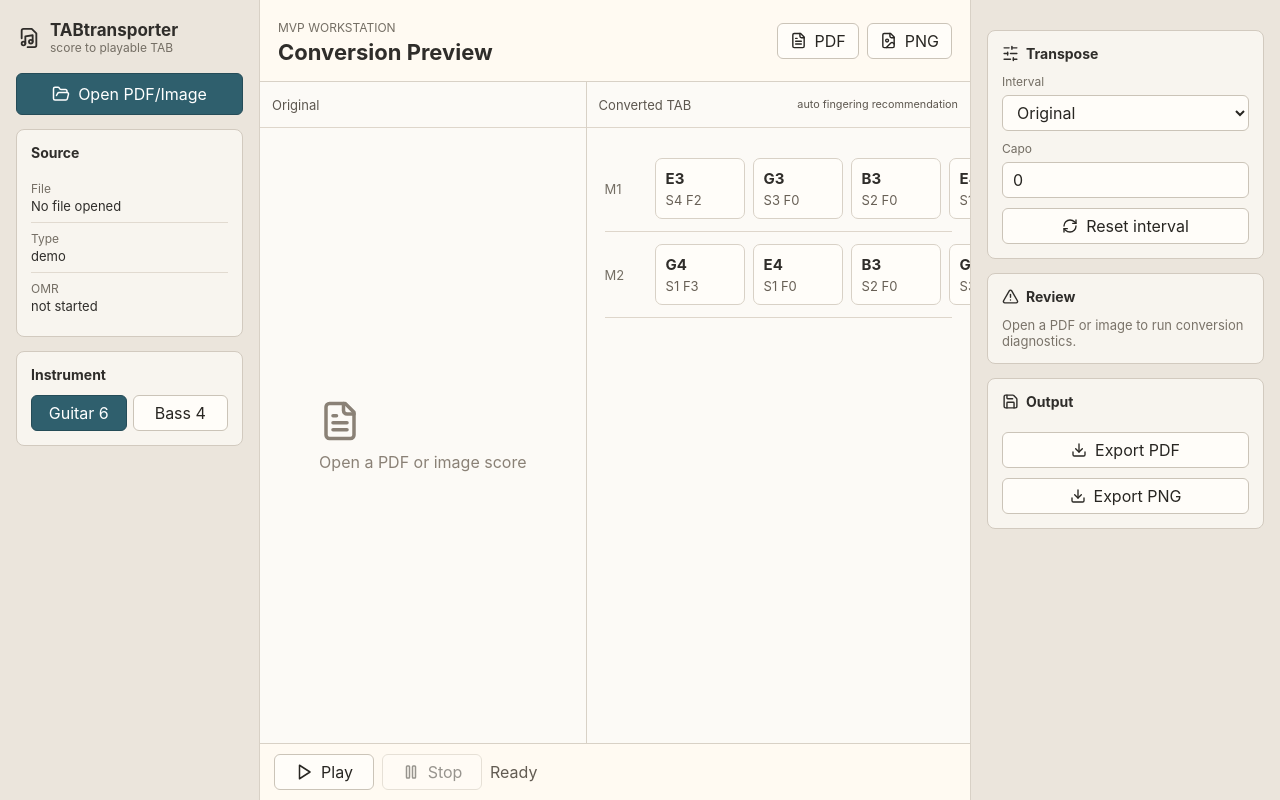
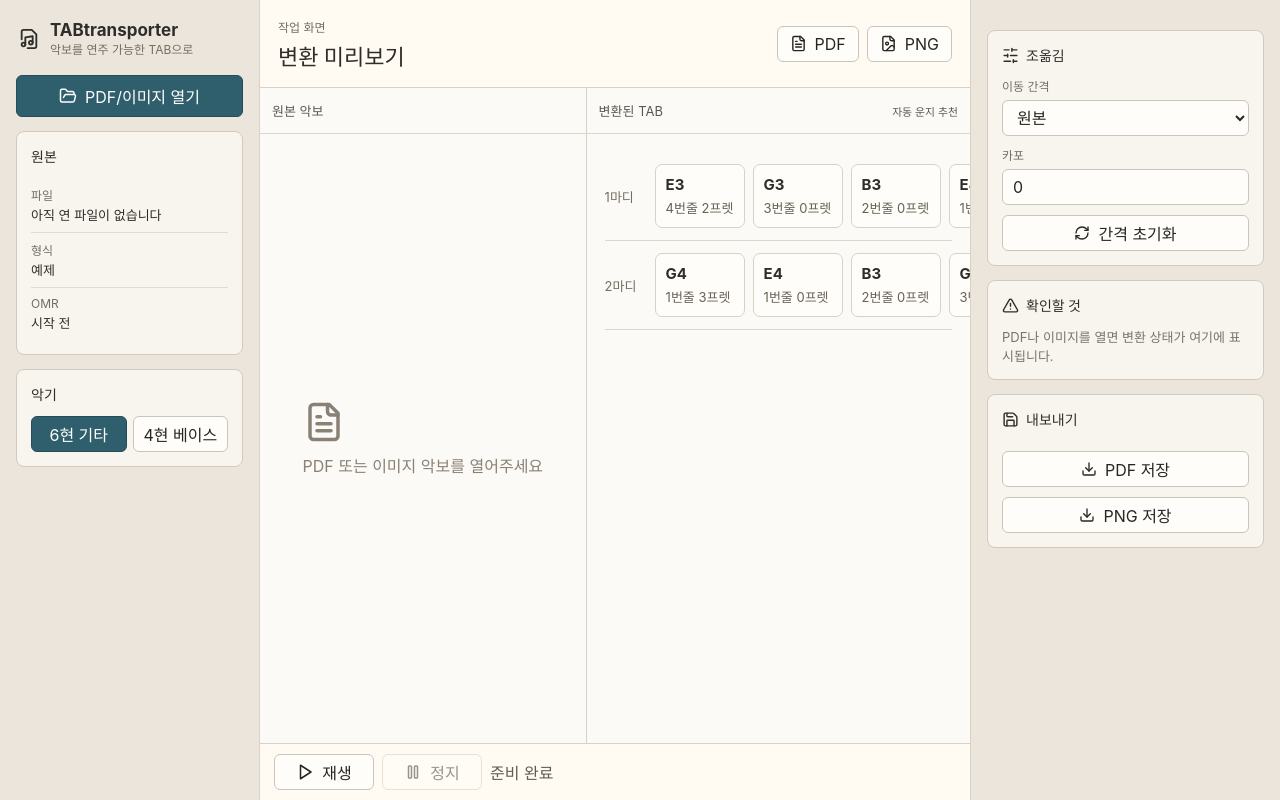
Before and after one commit to Se0Pr0/TABtransporter, a React (Vite) app: page / in a window 1280 px wide. Built offline with nearby package versions, Linux system fonts and the light colour scheme.

Commit message:
Localize app UI and add Korean README

```diff
--- a/package.json
+++ b/package.json
@@ -1,7 +1,7 @@
 {
   "name": "tabtransporter",
   "version": "0.1.0",
-  "description": "Desktop tool for PDF/image score transposition and guitar/bass TAB fingering remap.",
+  "description": "PDF/이미지 악보를 조옮김하고 기타/베이스 TAB 운지를 다시 잡는 데스크톱 앱.",
   "private": true,
   "type": "module",
   "main": "out/main/index.js",
--- a/src/renderer/index.html
+++ b/src/renderer/index.html
@@ -1,9 +1,9 @@
 <!doctype html>
-<html lang="en">
+<html lang="ko">
   <head>
     <meta charset="UTF-8" />
     <meta name="viewport" content="width=device-width, initial-scale=1.0" />
-    <title>TABtransporter</title>
+    <title>TABtransporter - 악보 조옮김 도구</title>
   </head>
   <body>
     <div id="root"></div>
--- a/src/renderer/src/App.tsx
+++ b/src/renderer/src/App.tsx
@@ -20,18 +20,29 @@ import type { ConversionResult, FingeringWarning, OpenedScoreFile, ScoreModel }
 import { usePlayback } from "./usePlayback";
 
 const KEY_OPTIONS = [
-  { label: "Original", semitones: 0 },
-  { label: "+1", semitones: 1 },
-  { label: "+2", semitones: 2 },
-  { label: "+3", semitones: 3 },
-  { label: "+4", semitones: 4 },
-  { label: "+5", semitones: 5 },
-  { label: "-1", semitones: -1 },
-  { label: "-2", semitones: -2 },
-  { label: "-3", semitones: -3 },
-  { label: "-4", semitones: -4 },
-  { label: "-5", semitones: -5 }
+  { label: "원본", semitones: 0 },
+  { label: "반음 +1", semitones: 1 },
+  { label: "반음 +2", semitones: 2 },
+  { label: "반음 +3", semitones: 3 },
+  { label: "반음 +4", semitones: 4 },
+  { label: "반음 +5", semitones: 5 },
+  { label: "반음 -1", semitones: -1 },
+  { label: "반음 -2", semitones: -2 },
+  { label: "반음 -3", semitones: -3 },
+  { label: "반음 -4", semitones: -4 },
+  { label: "반음 -5", semitones: -5 }
 ];
+
+const SOURCE_KIND_LABEL = {
+  pdf: "PDF",
+  image: "이미지"
+} as const;
+
+const CONVERSION_STATUS_LABEL = {
+  converted: "변환 완료",
+  needs_converter: "변환기 필요",
+  failed: "변환 실패"
+} as const;
 
 export function App() {
   const [openedFile, setOpenedFile] = useState<OpenedScoreFile | undefined>();
@@ -40,7 +51,7 @@ export function App() {
   const [instrumentId, setInstrumentId] = useState(INSTRUMENT_PRESETS[0].id);
   const [semitones, setSemitones] = useState(0);
   const [capo, setCapo] = useState(0);
-  const [status, setStatus] = useState("Ready");
+  const [status, setStatus] = useState("준비 완료");
   const [warnings, setWarnings] = useState<FingeringWarning[]>([]);
 
   const remapped = useMemo(() => {
@@ -62,7 +73,7 @@ export function App() {
     }
 
     setOpenedFile(file);
-    setStatus(`Opened ${file.name}`);
+    setStatus(`${file.name} 파일을 열었습니다.`);
     setConversion(undefined);
 
     const result = await window.tabTransporter.convertScoreFile(file.path);
@@ -76,7 +87,7 @@ export function App() {
   async function exportView(format: "pdf" | "png") {
     const result = await window.tabTransporter.exportCurrentView({
       format,
-      defaultFileName: `${remapped.title || "tabtransporter"}-transposed.${format}`
+      defaultFileName: `${remapped.title || "tabtransporter"}-조옮김.${format}`
     });
     setStatus(result.message);
   }
@@ -88,35 +99,35 @@ export function App() {
           <FileMusic size={22} />
           <div>
             <strong>TABtransporter</strong>
-            <span>score to playable TAB</span>
+            <span>악보를 연주 가능한 TAB으로</span>
           </div>
         </div>
 
         <button className="primary-action" onClick={openFile}>
           <FolderOpen size={18} />
-          Open PDF/Image
+          PDF/이미지 열기
         </button>
 
         <section className="panel">
-          <h2>Source</h2>
+          <h2>원본</h2>
           <dl className="facts">
             <div>
-              <dt>File</dt>
-              <dd>{openedFile?.name ?? "No file opened"}</dd>
+              <dt>파일</dt>
+              <dd>{openedFile?.name ?? "아직 연 파일이 없습니다"}</dd>
             </div>
             <div>
-              <dt>Type</dt>
-              <dd>{openedFile?.kind ?? "demo"}</dd>
+              <dt>형식</dt>
+              <dd>{openedFile ? SOURCE_KIND_LABEL[openedFile.kind] : "예제"}</dd>
             </div>
             <div>
               <dt>OMR</dt>
-              <dd>{conversion?.status ?? "not started"}</dd>
+              <dd>{conversion ? CONVERSION_STATUS_LABEL[conversion.status] : "시작 전"}</dd>
             </div>
           </dl>
         </section>
 
         <section className="panel">
-          <h2>Instrument</h2>
+          <h2>악기</h2>
           <div className="segmented">
             {INSTRUMENT_PRESETS.map((preset) => (
               <button
@@ -124,7 +135,7 @@ export function App() {
                 className={instrumentId === preset.id ? "selected" : ""}
                 onClick={() => setInstrumentId(preset.id)}
               >
-                {preset.type === "guitar" ? "Guitar 6" : "Bass 4"}
+                {preset.type === "guitar" ? "6현 기타" : "4현 베이스"}
               </button>
             ))}
           </div>
@@ -134,7 +145,7 @@ export function App() {
       <section className="workspace">
         <header className="toolbar">
           <div>
-            <span className="eyebrow">MVP workstation</span>
+            <span className="eyebrow">작업 화면</span>
             <h1>{remapped.title}</h1>
           </div>
           <div className="toolbar-actions">
@@ -152,7 +163,7 @@ export function App() {
         <div className="comparison-grid">
           <section className="document-pane">
             <div className="pane-heading">
-              <span>Original</span>
+              <span>원본 악보</span>
               {openedFile && <small>{openedFile.path}</small>}
             </div>
             {openedFile ? <SourcePreview file={openedFile} /> : <EmptyPreview />}
@@ -160,8 +171,8 @@ export function App() {
 
           <section className="score-pane">
             <div className="pane-heading">
-              <span>Converted TAB</span>
-              <small>auto fingering recommendation</small>
+              <span>변환된 TAB</span>
+              <small>자동 운지 추천</small>
             </div>
             <TabPreview score={remapped} activeNoteId={playback.activeNoteId} />
           </section>
@@ -170,11 +181,11 @@ export function App() {
         <footer className="transport">
           <button className="icon-action" onClick={playback.play} disabled={playback.playing}>
             <Play size={18} />
-            Play
+            재생
           </button>
           <button className="icon-action" onClick={playback.stop} disabled={!playback.playing}>
             <Pause size={18} />
-            Stop
+            정지
           </button>
           <span>{status}</span>
         </footer>
@@ -184,11 +195,11 @@ export function App() {
         <section className="panel">
           <h2>
             <SlidersHorizontal size={17} />
-            Transpose
+            조옮김
           </h2>
 
           <label className="field">
-            <span>Interval</span>
+            <span>이동 간격</span>
             <select value={semitones} onChange={(event) => setSemitones(Number(event.target.value))}>
               {KEY_OPTIONS.map((option) => (
                 <option key={option.label} value={option.semitones}>
@@ -199,20 +210,20 @@ export function App() {
           </label>
 
           <label className="field">
-            <span>Capo</span>
+            <span>카포</span>
             <input min={0} max={12} type="number" value={capo} onChange={(event) => setCapo(Number(event.target.value))} />
           </label>
 
           <button className="secondary-action" onClick={() => setSemitones(0)}>
             <RefreshCw size={16} />
-            Reset interval
+            간격 초기화
           </button>
         </section>
 
         <section className="panel">
           <h2>
             <AlertTriangle size={17} />
-            Review
+            확인할 것
           </h2>
           {conversion?.diagnostics.length ? (
             <ul className="diagnostics">
@@ -221,7 +232,7 @@ export function App() {
               ))}
             </ul>
           ) : (
-            <p className="muted">Open a PDF or image to run conversion diagnostics.</p>
+            <p className="muted">PDF나 이미지를 열면 변환 상태가 여기에 표시됩니다.</p>
           )}
 
           {warnings.length > 0 && (
@@ -236,15 +247,15 @@ export function App() {
         <section className="panel">
           <h2>
             <Save size={17} />
-            Output
+            내보내기
           </h2>
           <button className="secondary-action" onClick={() => exportView("pdf")}>
             <Download size={16} />
-            Export PDF
+            PDF 저장
           </button>
           <button className="secondary-action" onClick={() => exportView("png")}>
             <Download size={16} />
-            Export PNG
+            PNG 저장
           </button>
         </section>
       </aside>
@@ -254,16 +265,16 @@ export function App() {
 
 function SourcePreview({ file }: { file: OpenedScoreFile }) {
   if (file.kind === "pdf") {
-    return <object className="source-frame" data={file.dataUrl} type="application/pdf" aria-label="PDF preview" />;
+    return <object className="source-frame" data={file.dataUrl} type="application/pdf" aria-label="PDF 미리보기" />;
   }
-  return <img className="source-image" src={file.dataUrl} alt="Uploaded score" />;
+  return <img className="source-image" src={file.dataUrl} alt="업로드한 악보" />;
 }
 
 function EmptyPreview() {
   return (
     <div className="empty-preview">
       <FileText size={42} />
-      <span>Open a PDF or image score</span>
+      <span>PDF 또는 이미지 악보를 열어주세요</span>
     </div>
   );
 }
@@ -281,12 +292,12 @@ function TabPreview({ score, activeNoteId }: { score: ScoreModel; activeNoteId?:
     <div className="tab-preview">
       {Array.from(measures.entries()).map(([measure, notes]) => (
         <div className="measure" key={measure}>
-          <span className="measure-label">M{measure}</span>
+          <span className="measure-label">{measure}마디</span>
           {notes.map((note) => (
             <div className={`note-chip ${activeNoteId === note.id ? "active" : ""}`} key={note.id}>
               <strong>{midiToNoteName(note.midi)}</strong>
               <span>
-                {note.tab ? `S${note.tab.stringNumber} F${note.tab.fret}` : "unmapped"}
+                {note.tab ? `${note.tab.stringNumber}번줄 ${note.tab.fret}프렛` : "운지 없음"}
               </span>
             </div>
           ))}
--- a/src/shared/fingering.ts
+++ b/src/shared/fingering.ts
@@ -45,7 +45,7 @@ export function generateFingeringCandidates(
 
     if (fret === 0) {
       score += preset.type === "guitar" ? 8 : 3;
-      reasons.push("open string");
+      reasons.push("개방현");
     }
 
     if (previous?.tab) {
@@ -55,16 +55,16 @@ export function generateFingeringCandidates(
       score -= fretDistance * 2;
 
       if (fretDistance > 7) {
-        reasons.push("large position jump");
+        reasons.push("포지션 이동이 큼");
       }
       if (stringDistance > 2) {
-        reasons.push("wide string movement");
+        reasons.push("줄 이동이 큼");
       }
     }
 
     if (physicalFret > 12) {
       score -= (physicalFret - 12) * 3;
-      reasons.push("high fret");
+      reasons.push("높은 프렛");
     }
 
     candidates.push({
@@ -106,7 +106,7 @@ export function transposeAndRemap(score: ScoreModel, options: TransposeOptions):
           noteId: note.id,
           measure: note.measure,
           severity: "error",
-          message: `No playable ${preset.name} position for MIDI ${note.midi}.`
+          message: `${preset.name}에서 MIDI ${note.midi} 음을 칠 수 있는 위치가 없습니다.`
         });
         previous = note;
         continue;
@@ -119,12 +119,12 @@ export function transposeAndRemap(score: ScoreModel, options: TransposeOptions):
       };
 
       for (const reason of candidate.reasons) {
-        if (reason === "large position jump" || reason === "high fret") {
+        if (reason === "포지션 이동이 큼" || reason === "높은 프렛") {
           warnings.push({
             noteId: note.id,
             measure: note.measure,
             severity: "warning",
-            message: `${reason} on string ${candidate.stringNumber}, fret ${candidate.fret}.`
+            message: `${reason}: ${candidate.stringNumber}번줄 ${candidate.fret}프렛`
           });
         }
       }
--- a/src/shared/instruments.ts
+++ b/src/shared/instruments.ts
@@ -2,7 +2,7 @@ import type { InstrumentPreset } from "./types";
 
 export const GUITAR_STANDARD_6: InstrumentPreset = {
   id: "guitar-standard-6",
-  name: "6-string guitar standard",
+  name: "6현 기타 표준 튜닝",
   type: "guitar",
   stringCount: 6,
   fretCount: 22,
@@ -19,7 +19,7 @@ export const GUITAR_STANDARD_6: InstrumentPreset = {
 
 export const BASS_STANDARD_4: InstrumentPreset = {
   id: "bass-standard-4",
-  name: "4-string bass standard",
+  name: "4현 베이스 표준 튜닝",
   type: "bass",
   stringCount: 4,
   fretCount: 24,
--- a/src/shared/score.ts
+++ b/src/shared/score.ts
@@ -3,13 +3,13 @@ import type { ScoreModel } from "./types";
 export function createDemoScore(instrumentPresetId = "guitar-standard-6"): ScoreModel {
   return {
     id: "demo-score",
-    title: "Conversion Preview",
+    title: "변환 미리보기",
     tempo: 92,
     timeSignature: [4, 4],
     tracks: [
       {
         id: "track-1",
-        name: "Main TAB",
+        name: "기본 TAB",
         instrumentPresetId,
         notes: [
           { id: "n1", measure: 1, beat: 1, durationBeats: 1, midi: 52, source: "demo", confidence: 0.7 },
```
Also changed, not shown: src/main/converter.ts (+10 -10 lines), src/main/index.ts (+10 -10 lines), 1 other file (tests, documents, lock files or other folders).
